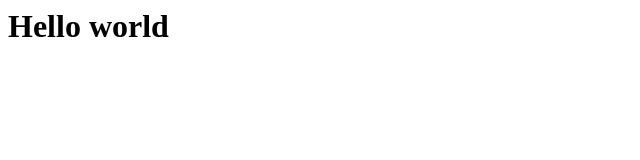
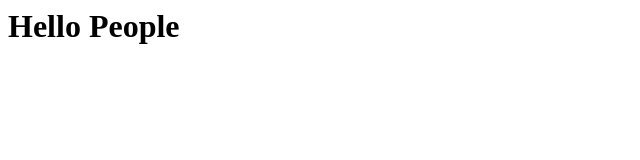
Before and after one commit to shrinathjoshi/example, a plain HTML site: page index.html in a window 1280 px wide. Shown: the full height of the page, 0-640 px from the left. Drawn offline with Linux system fonts and the light colour scheme.

Commit message:
Added Hello People

```diff
--- a/index.html
+++ b/index.html
@@ -1,3 +1,3 @@
 <h1>
-		Hello world
+		Hello People
 		</h1>
```
